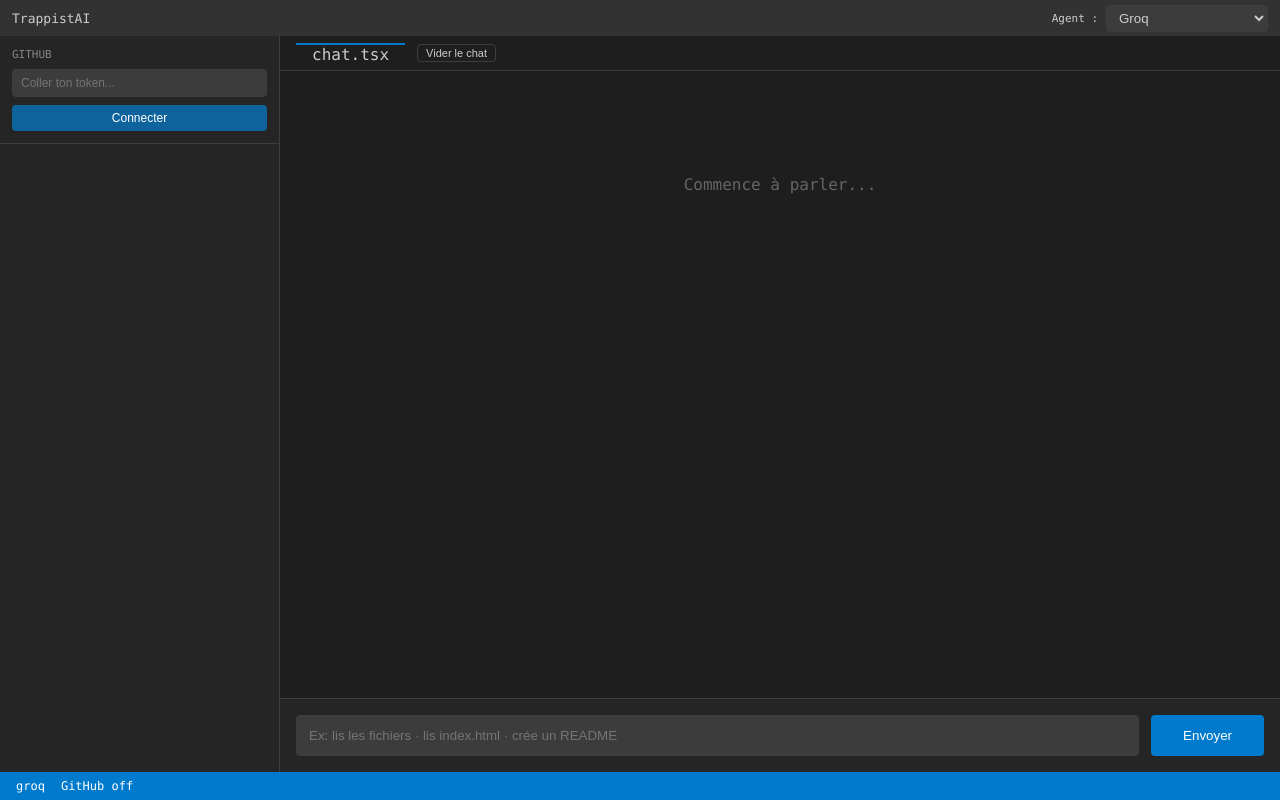
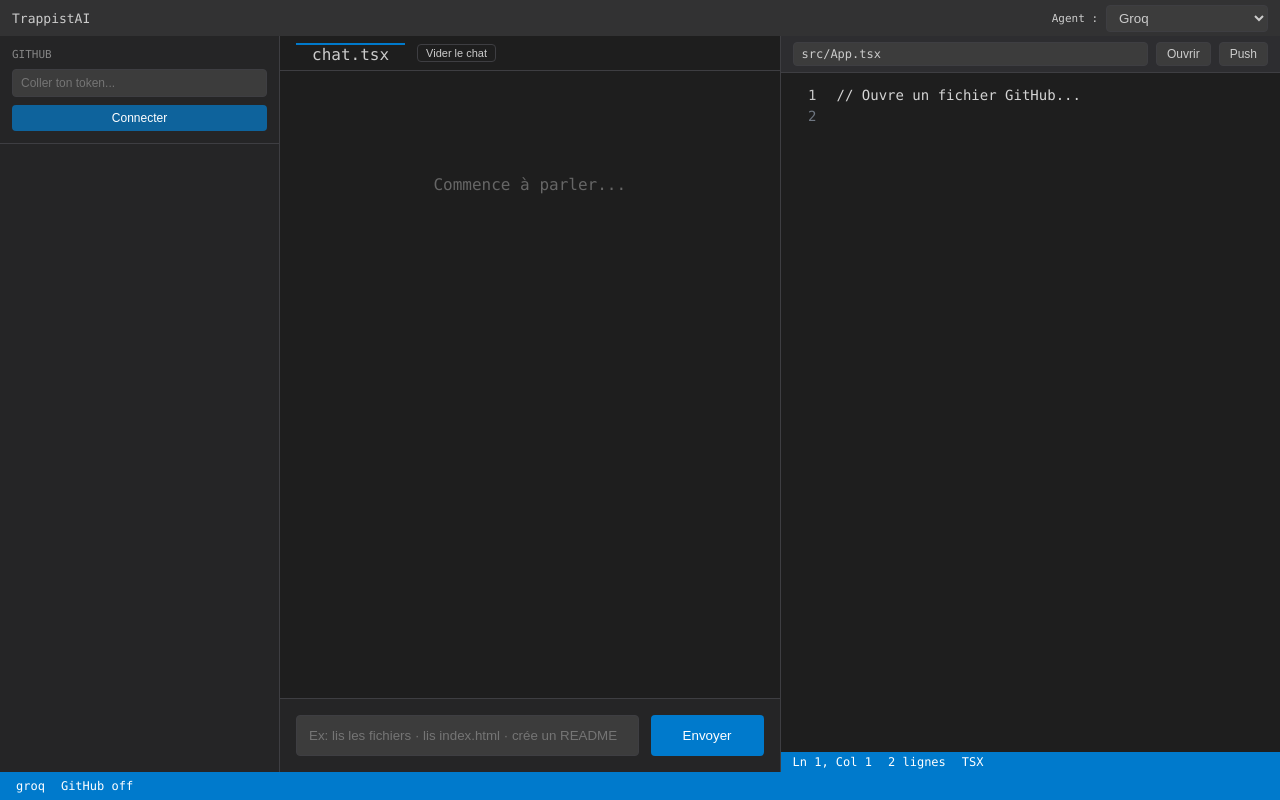
Before and after one commit to UnrealNFT/TrappistCode, a React (Vite) app: page / in a window 1280 px wide. Built offline with nearby package versions, Linux system fonts and the light colour scheme.

Commit message:
feat: layout 3 colonnes avec Editor

```diff
--- a/src/App.tsx
+++ b/src/App.tsx
@@ -1,23 +1,61 @@
 import { useState } from 'react'
 import Chat from './components/Chat'
 import GitHubPanel from './components/GitHubPanel'
+import Editor from './components/Editor'
 
 function App() {
-  const [selectedAgent, setSelectedAgent] = useState<'groq' | 'kimi' | 'claude' | 'kimi-wavespeed'>('groq')
+  const [selectedAgent, setSelectedAgent] = useState<
+    'groq' | 'kimi' | 'claude' | 'kimi-wavespeed'
+  >('groq')
   const [githubToken, setGithubToken] = useState('')
   const [isTokenValid, setIsTokenValid] = useState(false)
   const [selectedRepo, setSelectedRepo] = useState<string | null>(null)
 
   return (
-    <div style={{ display: 'flex', flexDirection: 'column', height: '100vh', backgroundColor: '#1e1e1e', color: '#cccccc', fontFamily: 'Consolas, monospace', overflow: 'hidden' }}>
-      <div style={{ height: '36px', backgroundColor: '#323233', display: 'flex', alignItems: 'center', padding: '0 12px', fontSize: '13px', flexShrink: 0 }}>
+    <div
+      style={{
+        display: 'flex',
+        flexDirection: 'column',
+        height: '100vh',
+        backgroundColor: '#1e1e1e',
+        color: '#cccccc',
+        fontFamily: 'Consolas, monospace',
+        overflow: 'hidden',
+      }}
+    >
+      {/* Title bar */}
+      <div
+        style={{
+          height: '36px',
+          backgroundColor: '#323233',
+          display: 'flex',
+          alignItems: 'center',
+          padding: '0 12px',
+          fontSize: '13px',
+          flexShrink: 0,
+        }}
+      >
         TrappistAI
-        <div style={{ marginLeft: 'auto', display: 'flex', alignItems: 'center', gap: '8px', fontSize: '11px' }}>
+        <div
+          style={{
+            marginLeft: 'auto',
+            display: 'flex',
+            alignItems: 'center',
+            gap: '8px',
+            fontSize: '11px',
+          }}
+        >
           Agent :
           <select
             value={selectedAgent}
             onChange={(e) => setSelectedAgent(e.target.value as any)}
-            style={{ backgroundColor: '#3c3c3c', color: '#cccccc', border: '1px solid #3e3e42', padding: '4px 8px', borderRadius: '4px' }}
+            style={{
+              backgroundColor: '#3c3c3c',
+              color: '#cccccc',
+              border: '1px solid #3e3e42',
+              padding: '4px 8px',
+              borderRadius: '4px',
+            }}
           >
             <option value="groq">Groq</option>
             <option value="kimi">Kimi</option>
@@ -27,8 +65,25 @@ function App() {
         </div>
       </div>
 
-      <div style={{ display: 'flex', flex: 1, minHeight: 0, overflow: 'hidden' }}>
-        <div style={{ width: '280px', backgroundColor: '#252526', borderRight: '1px solid #3e3e42', flexShrink: 0, overflow: 'auto' }}>
+      {/* Main: sidebar + chat + editor */}
+      <div
+        style={{
+          display: 'flex',
+          flex: 1,
+          minHeight: 0,
+          overflow: 'hidden',
+        }}
+      >
+        {/* GitHub panel */}
+        <div
+          style={{
+            width: '280px',
+            backgroundColor: '#252526',
+            borderRight: '1px solid #3e3e42',
+            flexShrink: 0,
+            overflow: 'auto',
+          }}
+        >
           <GitHubPanel
             githubToken={githubToken}
             setGithubToken={setGithubToken}
@@ -39,6 +94,16 @@ function App() {
           />
         </div>
 
+        {/* Chat */}
+        <div
+          style={{
+            flex: 1,
+            minWidth: 0,
+            borderRight: '1px solid #3e3e42',
+            display: 'flex',
+            flexDirection: 'column',
+          }}
+        >
           <Chat
             selectedAgent={selectedAgent}
             githubToken={githubToken}
@@ -47,7 +112,37 @@ function App() {
           />
         </div>
 
-      <div style={{ height: '28px', backgroundColor: '#007acc', color: 'white', fontSize: '12px', display: 'flex', alignItems: 'center', padding: '0 16px', gap: '16px', flexShrink: 0 }}>
+        {/* Editor */}
+        <div
+          style={{
+            flex: 1,
+            minWidth: 0,
+            display: 'flex',
+            flexDirection: 'column',
+          }}
+        >
+          <Editor
+            githubToken={githubToken}
+            selectedRepo={selectedRepo}
+            filePath="src/App.tsx"
+          />
+        </div>
+      </div>
+
+      {/* Status bar */}
+      <div
+        style={{
+          height: '28px',
+          backgroundColor: '#007acc',
+          color: 'white',
+          fontSize: '12px',
+          display: 'flex',
+          alignItems: 'center',
+          padding: '0 16px',
+          gap: '16px',
+          flexShrink: 0,
+        }}
+      >
         <span>{selectedAgent}</span>
         <span>{isTokenValid ? 'GitHub OK' : 'GitHub off'}</span>
         {selectedRepo && <span>{selectedRepo}</span>}
```
Lines whose indentation alone changed are shown as unchanged.
